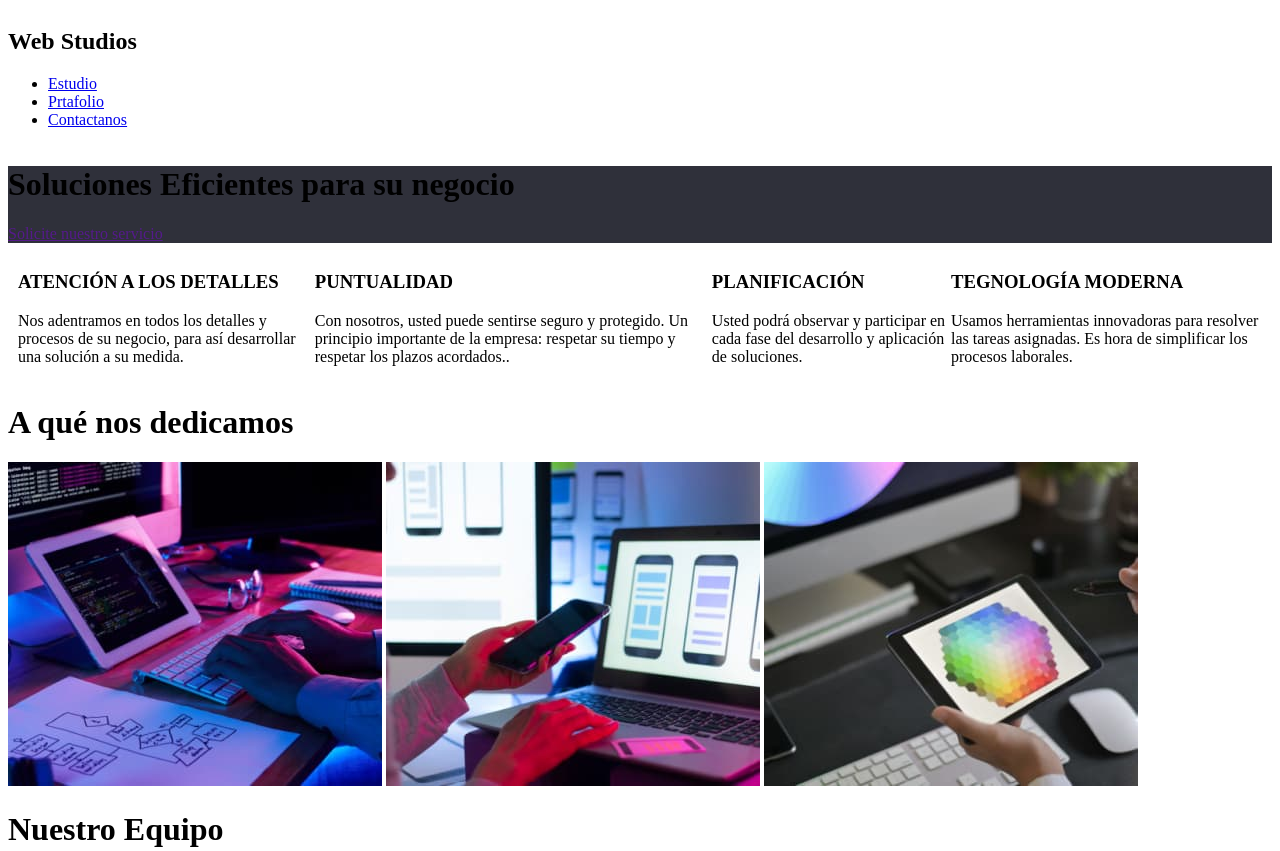
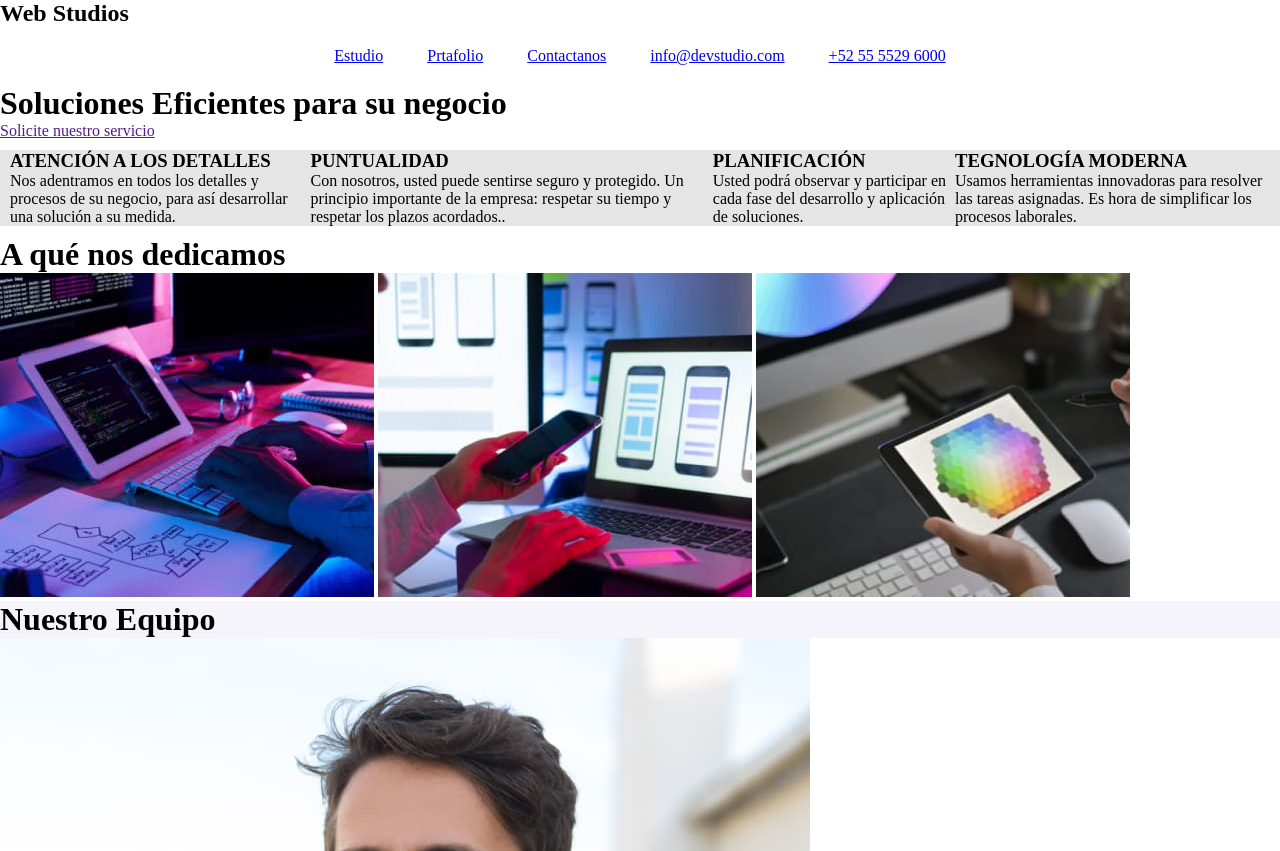
Before and after one commit to renzodamian33/hw01-tarea1, a plain HTML site: page index.html in a window 1280 px wide. Shown: the top 851 px of the page. Drawn offline with Linux system fonts and the light colour scheme.

Commit message:
arreglando la navbar

```diff
--- a/index.html
+++ b/index.html
@@ -9,20 +9,22 @@
 </head>
 <body>
 <nav >
-   <div class="br-nav">
+   <div>
         <h1 class="Logo">Web Studios</h1>
     <ul>
         <li> <a href="#">Estudio</a></li>
         <li> <a href="#">Prtafolio</a></li>
         <li> <a href="#">Contactanos</a></li>
+        <li><a href="#">info@devstudio.com</a></li>
+        <li><a href="#">+52 55 5529 6000</a></li>
     </ul>
    </div>
 </nav>
-<div class="bg">
+<div>
     <H1>Soluciones Eficientes para su negocio</H1>
     <a href="">Solicite nuestro servicio</a>
 </div>
-
+<div class="seccion">
     <div class="par">
         <div class="div1">
             <h3>ATENCIÓN A LOS DETALLES</h3>
@@ -41,13 +43,14 @@
             <p>Usamos herramientas innovadoras para resolver las tareas asignadas. Es hora de simplificar los procesos laborales.</p>
         </div>
     </div>
-<div>
+</div>
     <h1>A qué nos dedicamos</h1>
     <img src="imagenes/imagen.jpg" alt="imagen de computadora">
     <img src="imagenes/imagen2.jpg" alt="imagen de un señor con celular">
     <img src="imagenes/imagen3.jpg" alt="imagen de una tablet con colores">
 </div>
-<div>
+</div>
+<div class="nuestro-equipo">
 
     <h1>Nuestro Equipo</h1>
     <div class="img">
--- a/styles.css
+++ b/styles.css
@@ -1,19 +1,41 @@
-.logo{
-    text-decoration-color: blue;
+* {
+    margin: 0;
+    padding: 0;
+    box-sizing: border-box;
 }
-.br-nav {
+.nav{
+    background:#FFFF;
     text-decoration: none;
-    display: block;
-    align-content: center;
+    display: flex;
+    align-items: center;
+    justify-content: center;
 }
-.bg{
-    background: #2F303A;
-    text-decoration: #FFFF;
-    right: center;
+
+nav ul {
+    list-style: none;
+    text-align: center;
+  }
+
+nav ul li {
+    display: inline-block;
+    padding: 20px;
+  }
+.nav ul a{
+    text-decoration: none;
+    margin: 10px;
+    padding: 15px;
+    transition: all .5s;
+
 }
 .par{
     margin: 10px;
     display: flex;
+}
+.seccion{
+    background: #E5E5E5;
+}
+.nuestro-equipo{
+   background: #F5F4FA;
 }
 .img{
 position: absolute;
```
Lines whose indentation alone changed are shown as unchanged.
